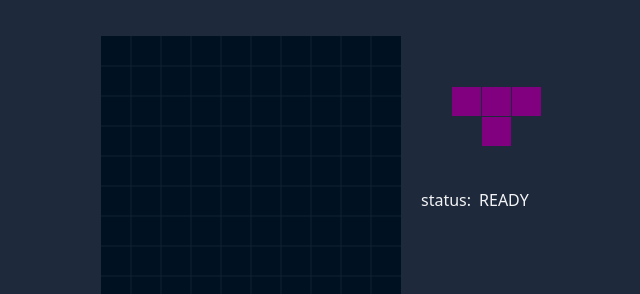
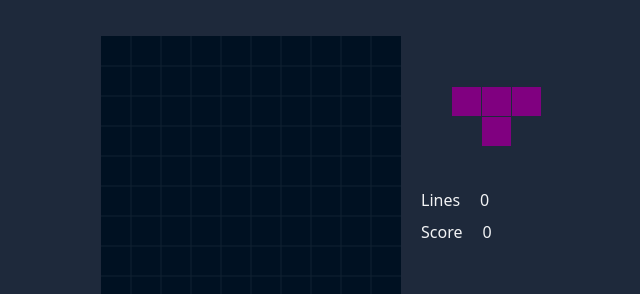
Before and after one commit to GloryWong/tetris-game, a Nuxt app: page / in a window 1280 px wide. Shown: the top 294 px of the page, without its empty margins (309-949 px from the left). Built offline with nearby package versions, Linux system fonts and the light colour scheme.

Commit message:
feat: add score system

```diff
--- a/classes/Anime.ts
+++ b/classes/Anime.ts
@@ -1,6 +1,6 @@
 export type AnimeStatus = 'ready' | 'running' | 'paused';
 export type AnimeAction = (...args: any[]) => any;
-export type StatusChangeCb = (
+export type AnimeStatusChangeCb = (
   status: AnimeStatus,
   oldStatus: AnimeStatus,
 ) => void;
@@ -11,7 +11,7 @@ export class Anime {
   private rafId: number | undefined;
   private _status: AnimeStatus = 'ready';
 
-  private statusChangeCb?: StatusChangeCb;
+  private statusChangeCb?: AnimeStatusChangeCb;
 
   constructor(action?: AnimeAction) {
     this.action = action;
@@ -76,7 +76,7 @@ export class Anime {
     return this._status;
   }
 
-  onStatusChange(cb: StatusChangeCb) {
+  onStatusChange(cb: AnimeStatusChangeCb) {
     this.statusChangeCb = cb;
   }
 }
--- a/classes/Board.ts
+++ b/classes/Board.ts
@@ -1,14 +1,21 @@
 import { Anime } from './Anime';
 import { CubeMatrix, CubeMatrixSide } from './CubeMatrix';
 import { Shape } from './Shape';
+import { DEFAULT_CONFIG } from './constants';
+
+export interface BoardOptions {
+  cubeSize?: number;
+  rowCount?: number;
+  colCount?: number;
+}
 
 export class Board extends Anime {
   readonly ctx: CanvasRenderingContext2D;
   readonly cubeSize;
   readonly width;
   readonly height;
-  readonly rowCount = 20;
-  readonly colCount = 10;
+  readonly rowCount;
+  readonly colCount;
   private _currentShape: Shape | null = null;
   private cubeMatrix;
 
@@ -17,7 +24,11 @@ export class Board extends Anime {
   private shapeFixedCb?: () => void;
   private stopCb?: () => void;
 
-  constructor(container: HTMLElement, cubeSize: number) {
+  constructor(
+    container: HTMLElement,
+    cubeMatrix: CubeMatrix,
+    options: BoardOptions = {},
+  ) {
     super();
     this.setAction(this.moveDown);
     const canvas = document.createElement('canvas');
@@ -26,9 +37,11 @@ export class Board extends Anime {
     if (!ctx) throw new Error('Canvas unsupported');
 
     this.ctx = ctx;
-    this.cubeSize = cubeSize;
-    this.width = canvas.width = cubeSize * this.colCount;
-    this.height = canvas.height = cubeSize * this.rowCount;
+    this.cubeSize = options.cubeSize ?? DEFAULT_CONFIG.CUBE_SIZE;
+    this.rowCount = options.rowCount ?? DEFAULT_CONFIG.ROW_COUNT;
+    this.colCount = options.colCount ?? DEFAULT_CONFIG.COL_COUNT;
+    this.width = canvas.width = this.cubeSize * this.colCount;
+    this.height = canvas.height = this.cubeSize * this.rowCount;
 
     container.style.display = 'flex';
     container.style.justifyContent = 'center';
@@ -44,7 +57,7 @@ export class Board extends Anime {
 
     this.initBg(bgCanvas);
 
-    this.cubeMatrix = new CubeMatrix(this.rowCount, this.colCount);
+    this.cubeMatrix = cubeMatrix;
     this.cubeMatrix.onBeforeTidy((cubes) =>
       cubes.forEach((cube) => cube.clear()),
     );
@@ -72,14 +85,6 @@ export class Board extends Anime {
       ctx.lineTo(pos, this.height);
     }
     ctx.stroke();
-  }
-
-  private canMove(shape: Shape, direction: CubeMatrixSide) {
-    return !shape.current.some(
-      (cube) =>
-        this.cubeMatrix.isTouchBorder(cube, direction) ||
-        this.cubeMatrix.hasCubeNeighbour(cube, direction),
-    );
   }
 
   private canRotate(shape: Shape) {
--- a/classes/CubeMatrix.ts
+++ b/classes/CubeMatrix.ts
@@ -8,14 +8,16 @@ export interface CubeMatrixCubePosition {
 
 export type BeforeTidyCb = (cubes: Cube[]) => void;
 export type AfterTidyCb = BeforeTidyCb;
+export type ClearRowsCb = (rows: number[]) => void;
 
 export class CubeMatrix {
-  private matrix; // row * col;
-  private rowCount;
-  private colCount;
+  private readonly matrix; // row * col;
+  private readonly rowCount;
+  private readonly colCount;
 
   private beforeTidyCb?: BeforeTidyCb;
   private afterTidyCb?: AfterTidyCb;
+  private clearRowsCb?: ClearRowsCb;
 
   constructor(rowCount: number, colCount: number) {
     this.matrix = this.createInitialCubes(rowCount, colCount);
@@ -55,7 +57,10 @@ export class CubeMatrix {
     const fullRows = this.filterFullRows(
       successAddedCubes.map((cube) => cube.row),
     );
-    this.clearRowsAndTidy(fullRows);
+    if (fullRows.length > 0) {
+      this.clearRowsAndTidy(fullRows);
+      this.clearRowsCb?.(fullRows);
+    }
 
     return successAddedCubes;
   }
@@ -230,12 +235,14 @@ export class CubeMatrix {
   }
 
   clear() {
-    this.matrix = this.createInitialCubes(this.rowCount, this.colCount);
+    this.matrix.splice(
+      0,
+      this.matrix.length,
+      ...this.createInitialCubes(this.rowCount, this.colCount),
+    );
   }
 
   private clearRowsAndTidy(clearedRows: number[]) {
-    if (clearedRows.length === 0) return;
-
     this.beforeTidyCb?.(this.cubes);
 
     const matrix = this.matrix;
@@ -265,4 +272,8 @@ export class CubeMatrix {
   onAfterTidy(cb: AfterTidyCb) {
     this.afterTidyCb = cb;
   }
+
+  onClearRows(cb: ClearRowsCb) {
+    this.clearRowsCb = cb;
+  }
 }
--- a/classes/Game.ts
+++ b/classes/Game.ts
@@ -1,28 +1,42 @@
-import { Board } from './Board';
+import { Board, BoardOptions } from './Board';
+import { CubeMatrix } from './CubeMatrix';
 import { NextShapeBoard } from './NextShapeBoard';
+import { ScoreSystem } from './ScoreSystem';
 import { UserInteraction } from './UserInteraction';
+import { DEFAULT_CONFIG } from './constants';
 
-interface GameOptions {
+interface GameOptions extends BoardOptions {
   cubeSize?: number;
   nextShapeContainer?: HTMLElement;
   nextShapeCubeSize?: number;
 }
 
 export class Game {
-  readonly board;
-  readonly nextShapeBoard;
-  readonly userInteraction;
+  private readonly cubeMatrix;
+  private readonly board;
+  private readonly nextShapeBoard;
+  private readonly userInteraction;
+  private readonly scoreSystem;
 
   constructor(boardContainer: HTMLElement, options: GameOptions = {}) {
     const {
-      cubeSize = 30,
+      cubeSize = DEFAULT_CONFIG.CUBE_SIZE,
+      rowCount = DEFAULT_CONFIG.ROW_COUNT,
+      colCount = DEFAULT_CONFIG.COL_COUNT,
       nextShapeContainer,
       nextShapeCubeSize = cubeSize,
     } = options;
 
+    // Cube Matrix
+    this.cubeMatrix = new CubeMatrix(rowCount, colCount);
+    this.cubeMatrix.onClearRows((rows) => {
+      this.scoreSystem.addLines(rows.length);
+    });
+
     // Board
-    this.board = new Board(boardContainer, cubeSize);
+    this.board = new Board(boardContainer, this.cubeMatrix, options);
     this.board.onBeforeStart(() => {
+      this.scoreSystem.reset();
       if (!this.board.hasCurrentShape()) {
         this.updateBoardCurrentShape();
       }
@@ -36,6 +50,9 @@ export class Game {
       nextShapeContainer,
       nextShapeCubeSize,
     );
+
+    // Score system
+    this.scoreSystem = new ScoreSystem(options.colCount);
 
     // Bind interact event listeners
     this.userInteraction = this.setupUserInteraction();
@@ -64,11 +81,35 @@ export class Game {
         action: () => this.board.moveLeft(),
         longPressAction: () => this.board.moveLeft(2),
       },
-      Enter: () => this.board.toggle(),
+      ' ': () => this.board.toggle(),
     });
   }
 
   destroy() {
     this.userInteraction.destroy();
   }
+
+  get status() {
+    return this.board.status;
+  }
+
+  onStatusChange(...args: Parameters<Board['onStatusChange']>) {
+    this.board.onStatusChange(...args);
+  }
+
+  get score() {
+    return this.scoreSystem.score;
+  }
+
+  onScoreChange(...args: Parameters<ScoreSystem['onScoreChange']>) {
+    return this.scoreSystem.onScoreChange(...args);
+  }
+
+  get lines() {
+    return this.scoreSystem.lines;
+  }
+
+  onLinesChange(...args: Parameters<ScoreSystem['onLinesChange']>) {
+    return this.scoreSystem.onLinesChange(...args);
+  }
 }
--- /dev/null
+++ b/classes/ScoreSystem.ts
@@ -0,0 +1,69 @@
+import { DEFAULT_CONFIG } from './constants';
+
+export type ScoreChangeCb = (score: number, oldScore: number) => void;
+export type LinesChangeCb = (lines: number, oldLines: number) => void;
+
+export class ScoreSystem {
+  private readonly maxLines;
+  private readonly scoreTable; // lines to score
+  private _score = 0;
+  private _lines = 0;
+
+  private scoreChangeCb?: ScoreChangeCb;
+  private linesChangeCb?: LinesChangeCb;
+
+  constructor(maxLines?: number) {
+    this.maxLines = maxLines ?? DEFAULT_CONFIG.ROW_COUNT;
+    this.scoreTable = this.generateScoreTable();
+  }
+
+  private generateScoreTable(): ReadonlyMap<number, number> {
+    const scoreTable = new Map<number, number>();
+    let preScore = 0;
+    for (let i = 1; i <= this.maxLines; i++) {
+      const score = preScore + i * 10;
+      scoreTable.set(i, preScore + i * 10);
+      preScore = score;
+    }
+    return scoreTable;
+  }
+
+  private awardScore(lines: number) {
+    const oldScore = this._score;
+    this._score += this.scoreTable.get(lines) ?? 0;
+    this.scoreChangeCb?.(this._score, oldScore);
+  }
+
+  addLines(lines: number) {
+    this.awardScore(lines);
+
+    const oldLines = this._lines;
+    this._lines += lines;
+    this.linesChangeCb?.(this._lines, oldLines);
+  }
+
+  reset() {
+    const oldScore = this._score;
+    const oldLines = this._lines;
+    this._score = 0;
+    this._lines = 0;
+    this.scoreChangeCb?.(this._score, oldScore);
+    this.linesChangeCb?.(this._lines, oldLines);
+  }
+
+  get score() {
+    return this._score;
+  }
+
+  onScoreChange(cb: ScoreChangeCb) {
+    this.scoreChangeCb = cb;
+  }
+
+  get lines() {
+    return this._lines;
+  }
+
+  onLinesChange(cb: LinesChangeCb) {
+    this.linesChangeCb = cb;
+  }
+}
--- /dev/null
+++ b/classes/constants.ts
@@ -0,0 +1,5 @@
+export const DEFAULT_CONFIG = {
+  ROW_COUNT: 20,
+  COL_COUNT: 10,
+  CUBE_SIZE: 30,
+};
--- a/components/GameBoard.vue
+++ b/components/GameBoard.vue
@@ -3,9 +3,15 @@
     <div ref="container"></div>
     <div class="flex h-full flex-col space-y-3 p-5">
       <div ref="nextShapeContainer"></div>
-      <div class="flex flex-row space-x-2">
-        <div>status:</div>
-        <div>{{ status?.toUpperCase() }}</div>
+      <div class="flex flex-col space-y-2">
+        <div class="flex flex-row space-x-5">
+          <div>Lines</div>
+          <div>{{ lines }}</div>
+        </div>
+        <div class="flex flex-row space-x-5">
+          <div>Score</div>
+          <div>{{ score }}</div>
+        </div>
       </div>
     </div>
   </div>
@@ -18,6 +24,9 @@ import { Game } from '~/classes/Game';
 const container = ref<HTMLElement>();
 const nextShapeContainer = ref<HTMLElement>();
 const status = ref<AnimeStatus>();
+const score = ref<number>(0);
+const lines = ref<number>(0);
+
 let game: Game;
 
 onMounted(() => {
@@ -26,10 +35,19 @@ onMounted(() => {
   });
   window.__game__ = game;
 
-  const board = game.board;
-  status.value = board.status;
-  board.onStatusChange((val) => {
+  status.value = game.status;
+  game.onStatusChange((val) => {
     status.value = val;
+  });
+
+  score.value = game.score;
+  game.onScoreChange((val) => {
+    score.value = val;
+  });
+
+  lines.value = game.lines;
+  game.onLinesChange((val) => {
+    lines.value = val;
   });
 });
 
```
